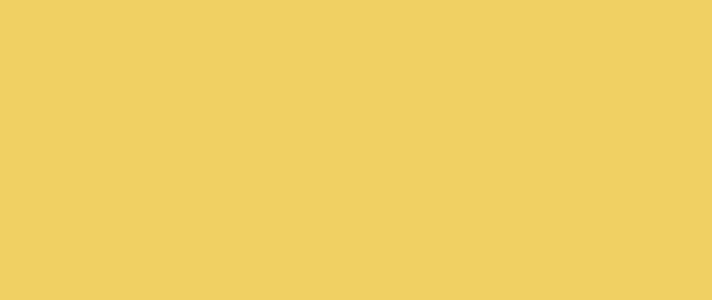
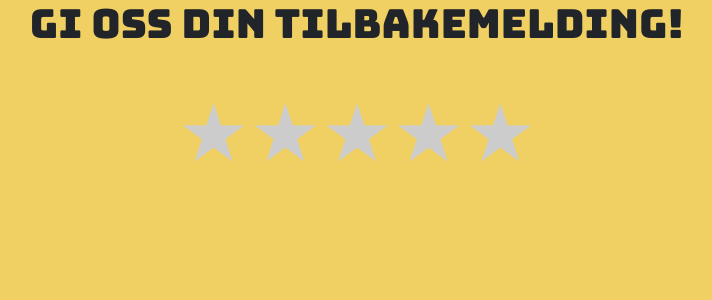
Before and after one commit to jegerfreddy/SmidigProsjekt, a React (Vite) app in the folder Frontend/user/: page /feedBackPage in a window 1280 px wide. Before the commit this address had no page. Shown: the top 300 px of the page, without its empty margins (283-995 px from the left). Built offline with nearby package versions, Linux system fonts and the light colour scheme.

Commit message:
feedbackpage med stjerner og tilbakemelding, ikke lagra i databasen

```diff
--- a/Frontend/user/src/Pages/FeedBackPage.tsx
+++ b/Frontend/user/src/Pages/FeedBackPage.tsx
@@ -1,12 +1,46 @@
-import { NextBtn } from "../assets/Button/NextBtn";
+import { useState } from "react";
 
 const FeedBackPage: React.FC = () => {
-    return(
+
+    const [rating, setRating] = useState<number>(0);
+    const [hoverRating, setHoverRating] = useState<number>(0);
+
+    const handleClick = (value: number) => {
+        setRating(value);
+    };
+
+    const handleMouseOver = (value: number) => {
+        setHoverRating(value);
+    };
+
+    const handleMouseOut = () => {
+        setHoverRating(0);
+    };
+
+
+return (
         <main>
-            <div></div>
-
+            <div className="container text-center">
+                <h1>Gi oss din tilbakemelding!</h1>
+                <div className="stars my-4">
+                    {[1, 2, 3, 4, 5].map((value) => (
+                        <span
+                            key={value}
+                            className={`star ${value <= (hoverRating || rating) ? 'active' : ''}`}
+                            data-value={value}
+                            onClick={() => handleClick(value)}
+                            onMouseOver={() => handleMouseOver(value)}
+                            onMouseOut={handleMouseOut}
+                            style={{ cursor: 'pointer', fontSize: '5rem', color: value <= (hoverRating || rating) ? 'gold' : '#ccc' }}
+                        >
+                            &#9733;
+                        </span>
+                    ))}
+                </div>
+                {rating > 0 && <div id="rating-message">Du ga teateret {rating} stjerne{rating > 1 ? 'r' : ''}.</div>}
+            </div>
         </main>
-    )
+    );
 };
 
 export default FeedBackPage;
--- a/Frontend/user/src/Pages/ResultPage.tsx
+++ b/Frontend/user/src/Pages/ResultPage.tsx
@@ -5,9 +5,9 @@ import { NextBtn } from '../Components/Button/NextBtn';
 const ResultPage: React.FC = () => {
     return (
         <div>
-            <h1>Result</h1>
+            <h1>Resultat</h1>
             {/* Add your avatar selection logic here */}
-            <NextBtn path="break" />
+            <NextBtn path="feedBackPage" />
         </div>
     );
 };
--- a/Frontend/user/src/Routes/Routing.tsx
+++ b/Frontend/user/src/Routes/Routing.tsx
@@ -13,6 +13,7 @@ import WaitingLobbyPage from '../Pages/WaitingLobbyPage';
 import { GeneralProvider } from '../Contexts/UserContext';
 import { ActEventService, UserService } from '../Services/GetService';
 import StandByPage from '../Pages/StandByPage';
+import FeedBackPage from '../Pages/FeedBackPage';
 
 const Routing: React.FC = () => {
     PhoneInfo();
@@ -38,6 +39,7 @@ const Routing: React.FC = () => {
                     </GeneralProvider>
                 } />
                 <Route path="/result" element={<ResultPage />} />
+                <Route path="/feedBackPage" element={<FeedBackPage />} />
                 <Route path="/Break" element={<TheaterPausePage />} />
                 <Route path="/Waiting" element={<WaitingLobbyPage />} />
             </Routes>
```
